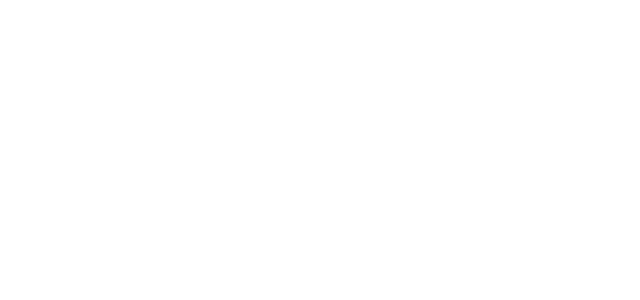
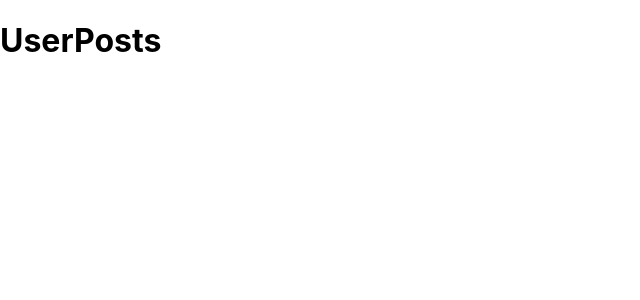
Before and after one commit to IvanOnGit/the-news-gamification, a React (Create React App) app in the folder frontend/: page /newsletter in a window 1280 px wide. Before the commit this address had no page. Shown: the top 300 px of the page, without its empty margins (0-640 px from the left). Built offline with nearby package versions, Linux system fonts and the light colour scheme.

Commit message:
renaming

```diff
--- a/frontend/src/App.tsx
+++ b/frontend/src/App.tsx
@@ -1,13 +1,13 @@
 import { BrowserRouter as Router, Routes, Route } from "react-router-dom";
 import Login from "./components/Login";
-import Bienvenido from "./components/Bienvenido";
+import UserPosts from "./components/UserPosts";
 
 function App() {
   return (
     <Router>
       <Routes>
         <Route path="/" element={<Login />} />
-        <Route path="/bienvenido" element={<Bienvenido />} />
+        <Route path="/newsletter" element={<UserPosts />} />
       </Routes>
     </Router>
   );
--- a/frontend/src/components/Bienvenido.tsx
+++ /dev/null
@@ -1,7 +0,0 @@
-const Bienvenido = () => {
-  return (
-    <h1>Bienvenido</h1>
-  )
-}
-
-export default Bienvenido
--- a/frontend/src/components/Login.tsx
+++ b/frontend/src/components/Login.tsx
@@ -18,7 +18,7 @@ const Login = () => {
 
       localStorage.setItem("token", response.data.token);
 
-      navigate("/bienvenido");
+      navigate("/newsletter");
     } catch (error) {
       console.error("Error al iniciar sesión:", error);
     }
--- /dev/null
+++ b/frontend/src/components/UserPosts.tsx
@@ -0,0 +1,7 @@
+const UserPosts = () => {
+  return (
+    <h1>UserPosts</h1>
+  )
+}
+
+export default UserPosts
```
